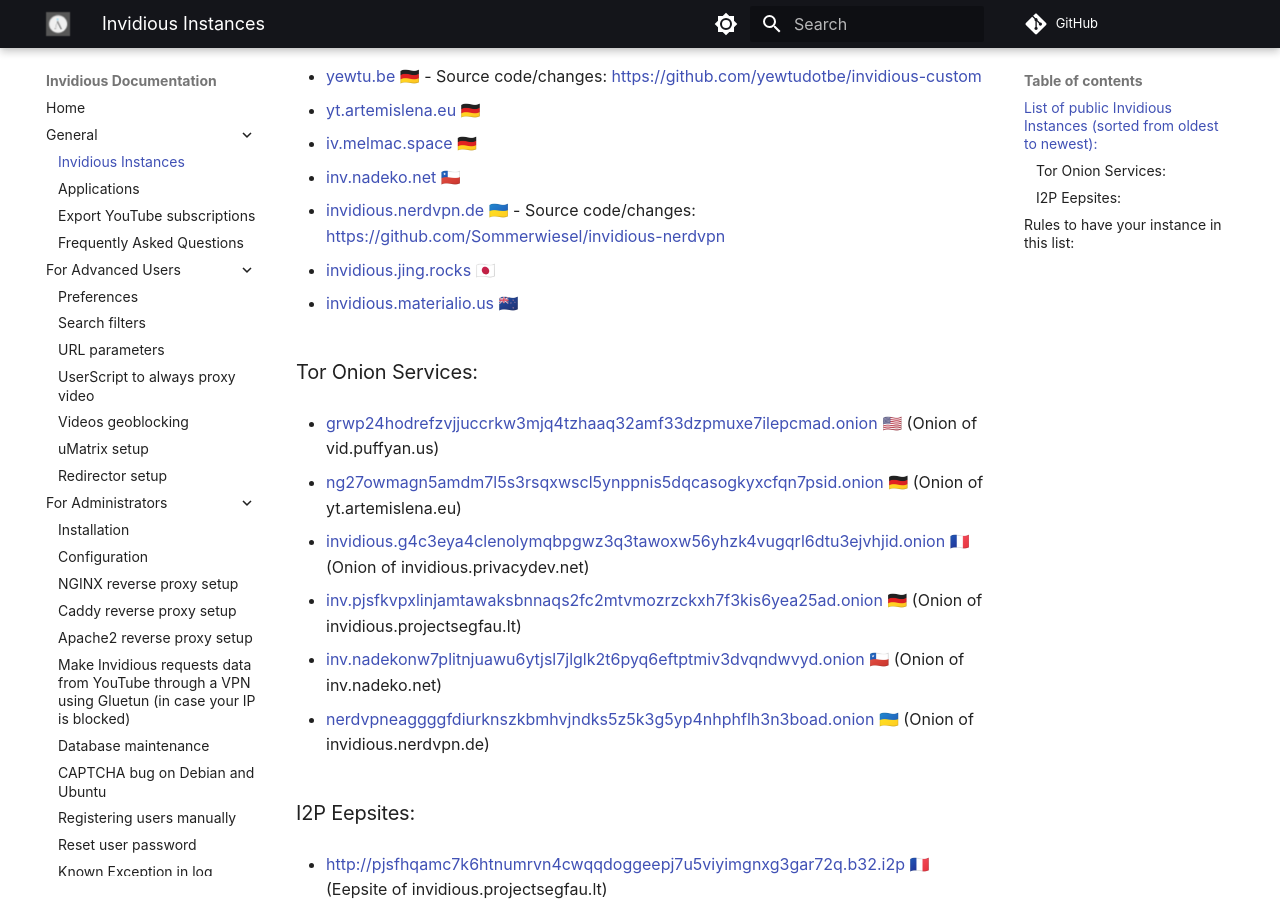
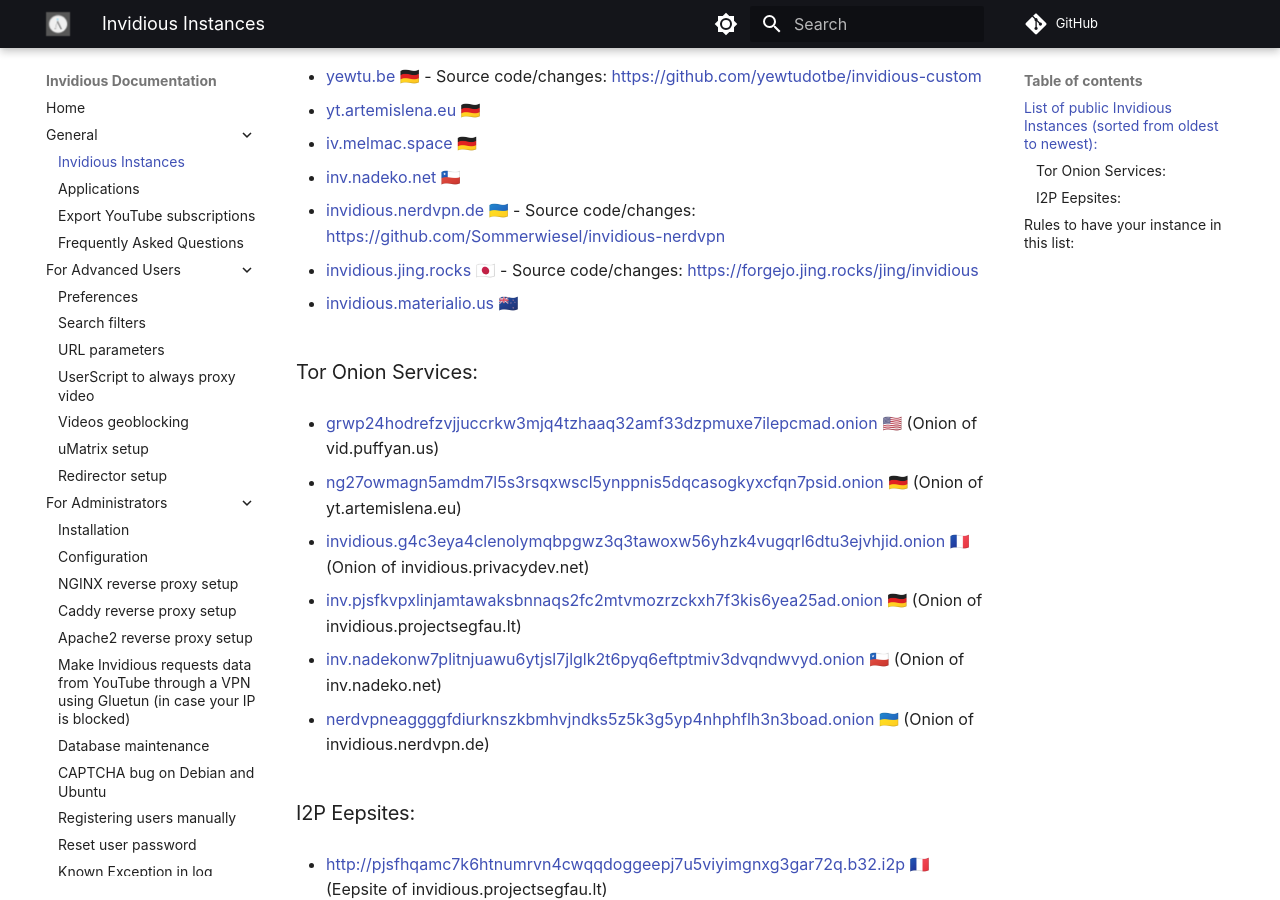
Before and after one commit to iv-org/documentation, an MkDocs documentation site: the page built from docs/instances.md, in a window 1280 px wide and 900 px high, scrolled down 384 px. Built offline with MkDocs 1.6.1 and Material for MkDocs 9.7.7, drawn with Linux system fonts in a browser that asks for light colours; comment, search, counter and statistics services are not loaded.

Commit message:
add source code url for invidious.jing.rocks
https://github.com/iv-org/documentation/commit/e832eacc49f5a0ffa5347a8a3b8589a649435d05#commitcomment-145320556

```diff
--- a/docs/instances.md
+++ b/docs/instances.md
@@ -18,7 +18,7 @@
 
 * [invidious.nerdvpn.de](https://invidious.nerdvpn.de) 🇺🇦 - Source code/changes: https://github.com/Sommerwiesel/invidious-nerdvpn
 
-* [invidious.jing.rocks](https://invidious.jing.rocks) 🇯🇵
+* [invidious.jing.rocks](https://invidious.jing.rocks) 🇯🇵 - Source code/changes: https://forgejo.jing.rocks/jing/invidious
 
 * [invidious.materialio.us](https://invidious.materialio.us) 🇳🇿
 
```
